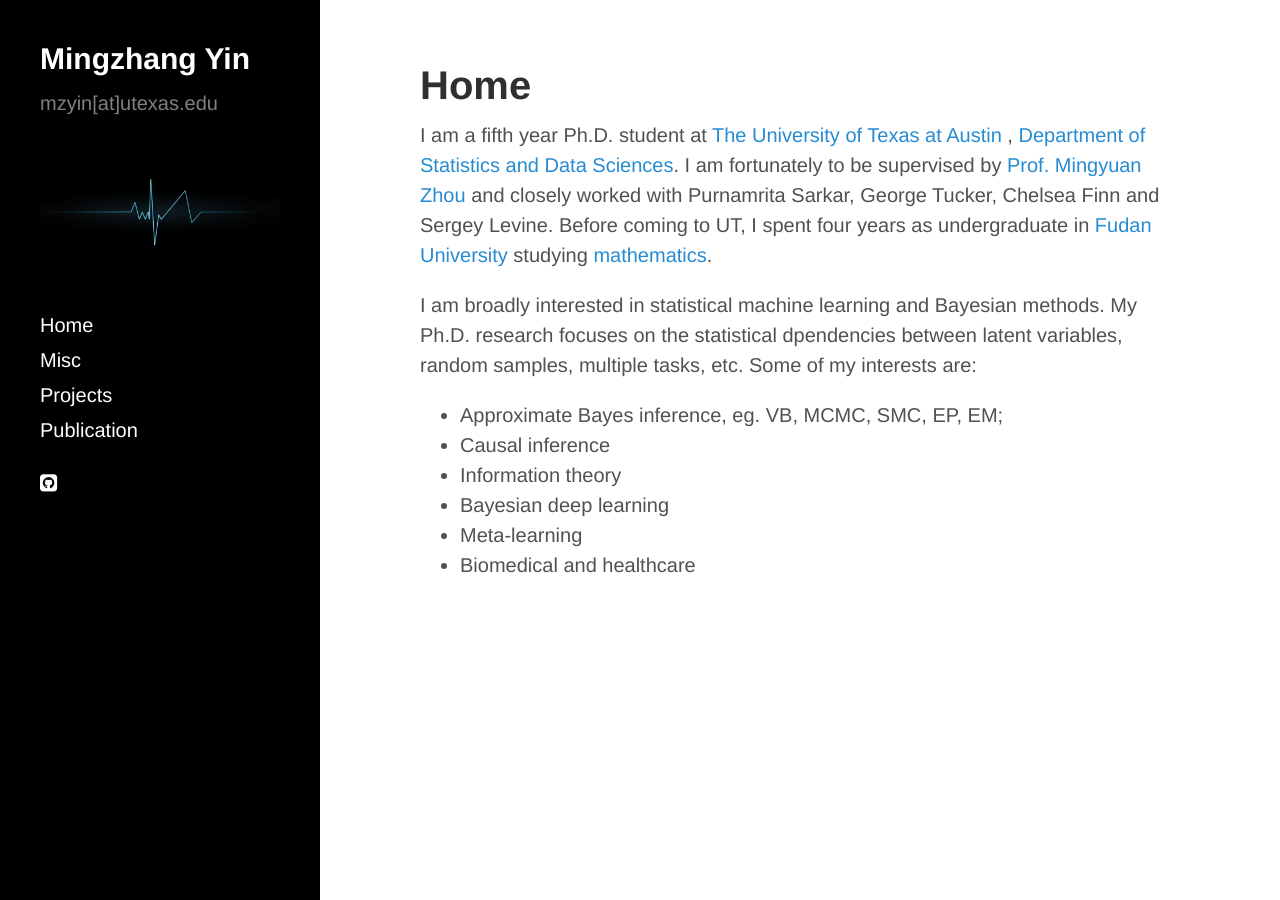
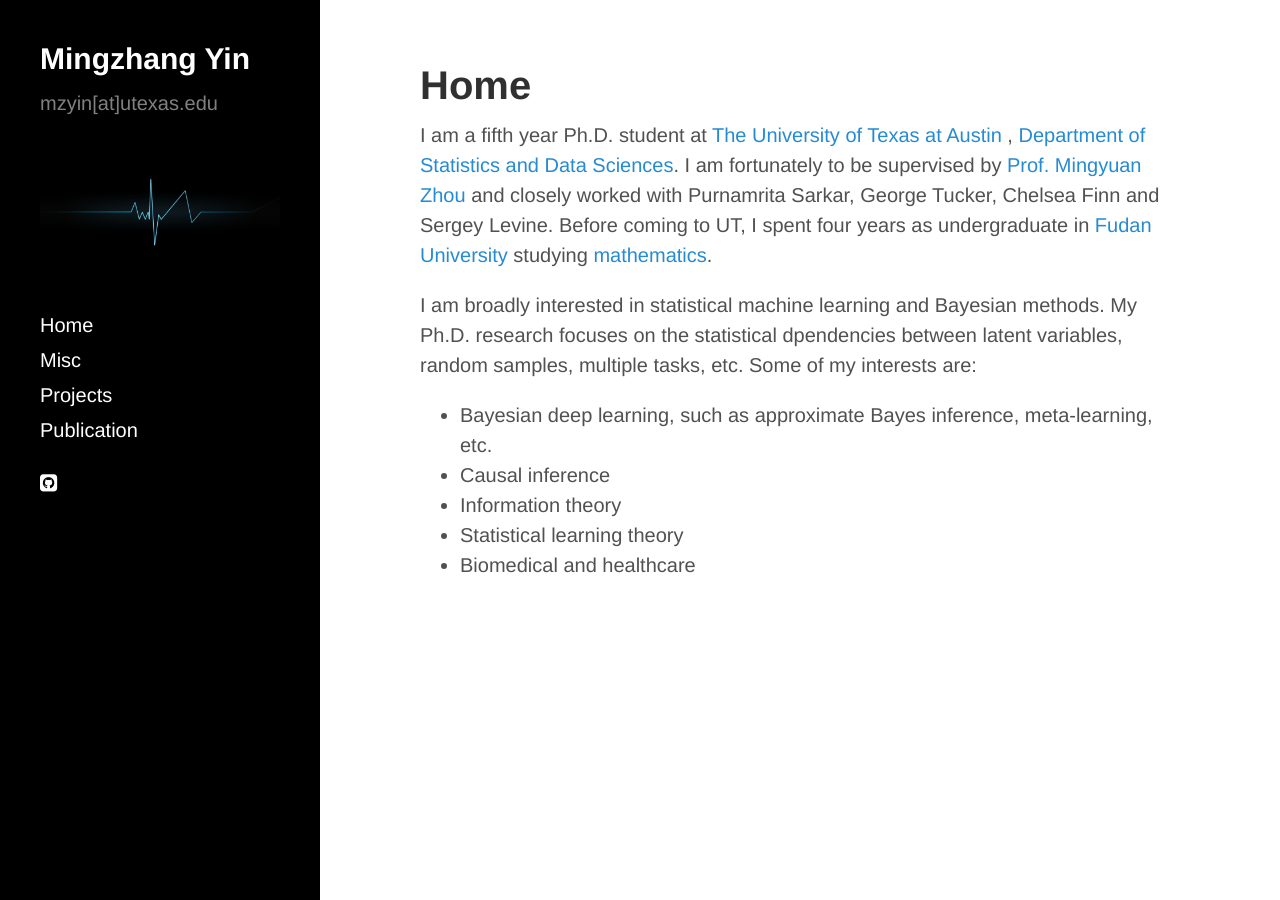
Before and after one commit to mingzhang-yin/mingzhang-yin.github.io, a Jekyll site: the page built from index.md, in a window 1280 px wide. Built offline with Jekyll 4.4.1, drawn with Linux system fonts in a browser that asks for light colours; nearby versions of some CDN libraries.

Commit message:
Update index.md

```diff
--- a/index.md
+++ b/index.md
@@ -17,10 +17,9 @@ title: Home
   <p> I am broadly interested in statistical machine learning and Bayesian methods. My Ph.D. research focuses on the statistical dpendencies between latent variables, random samples, multiple tasks, etc. Some of my interests are: </p>
   <p>
   <ul>
-  <li> Approximate Bayes inference, eg. VB, MCMC, SMC, EP, EM; </li>
-  <li> Causal inference </li>
-  <li> Information theory </li>
-  <li> Bayesian deep learning </li>
-   <li> Meta-learning </li>
+   <li> Bayesian deep learning, such as approximate Bayes inference, meta-learning, etc. </li>
+   <li> Causal inference </li>
+   <li> Information theory </li>
+   <li> Statistical learning theory </li>
    <li> Biomedical and healthcare </li>
   </ul>
```
